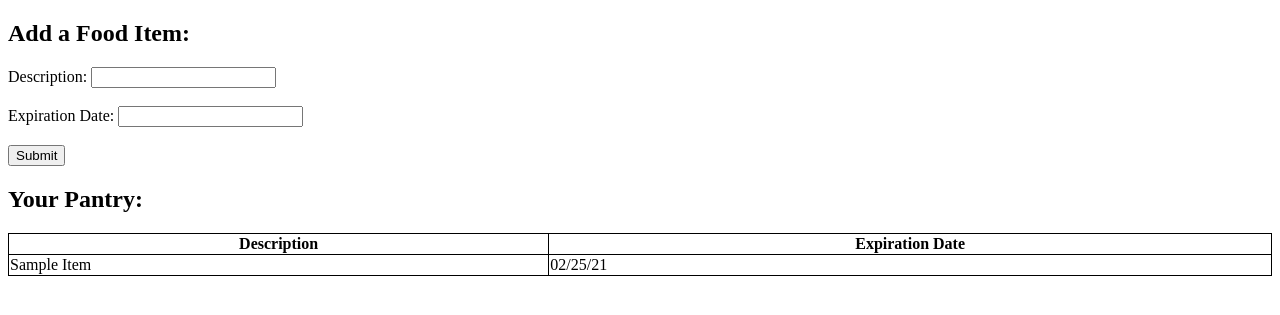
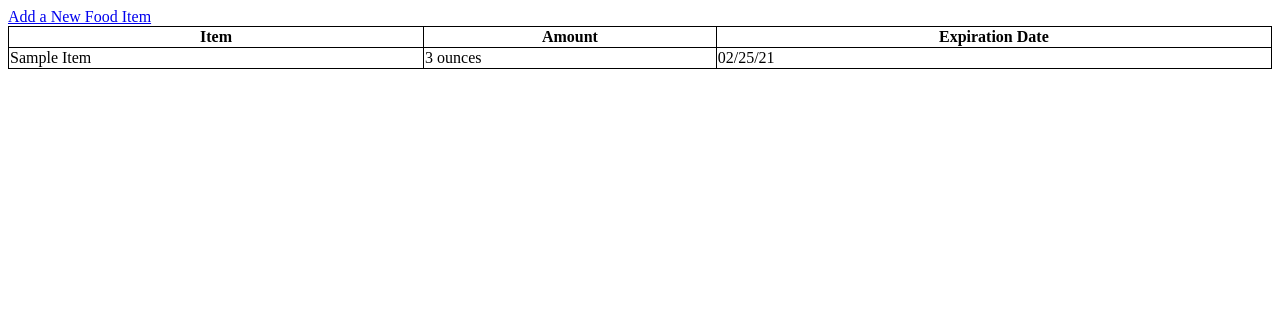
Before and after one commit to Carolinem19630/FoodWaste, a Django app: page /pantry/ in a window 1280 px wide. Shown: the top 315 px of the page. Run offline with Django 3.2, Linux system fonts and the light colour scheme.

Commit message:
added separate views for adding items and viewing pantry, which stores user data using cookies and adding items now works

```diff
--- a/foodWasteHelper/pantry/templates/pantry/index.html
+++ b/foodWasteHelper/pantry/templates/pantry/index.html
@@ -1,36 +1,19 @@
-<!DOCTYPE html>
-<html lang='en'>
-  <head>
-    <title>Food Items</title>
-    <style>
-      table, th, td {
-        border: 1px solid black;
-        border-collapse: collapse;
-      }
-    </style>
-  </head>
-  <body>
-    <h2>Add a Food Item: </h2>
+{% extends "pantry/layout.html" %}
 
-    <label for="descript">Description:</label>
-    <input type="text" id="descript" name="descript"><br><br>
-    <label for="expir">Expiration Date:</label>
-    <input type="text" id="expir" name="expir"><br><br>
-    <input type="submit" value="Submit">
-
-    <h2>Your Pantry:</h2>
+{% block body %}
+    <a href="{% url 'pantry:add' %}">Add a New Food Item</a>
     <table style="width:100%">
       <tr>
-        <th>Description</th>
+        <th>Item</th>
+        <th>Amount</th>
         <th>Expiration Date</th>
       </tr>
-      {% for item in items %}
+      {% for row in items %}
         <tr>
-	  {% for element in item %}
-            <td>{{ element  }}</td>
+	  {% for key, value in row.items %}
+            <td>{{ value  }}</td>
 	  {% endfor %}
         </tr>
       {% endfor %}
     </table>
-  </body>
-</html>
+{% endblock %}
--- /dev/null
+++ b/foodWasteHelper/pantry/templates/pantry/layout.html
@@ -0,0 +1,16 @@
+<!DOCTYPE html>
+<html lang="en">
+    <head>
+        <title>Food Pantry</title>
+	<style>
+          table, th, td {
+          border: 1px solid black;
+          border-collapse: collapse;
+          }
+        </style>
+    </head>
+    <body>
+        {% block body %}
+        {% endblock %}
+    </body>
+</html>
--- a/foodWasteHelper/pantry/urls.py
+++ b/foodWasteHelper/pantry/urls.py
@@ -1,6 +1,9 @@
 from django.urls import path
 from . import views
 
+app_name = 'pantry'
+
 urlpatterns = [
-    path("", views.index, name='index')
+    path("", views.index, name='index'),
+    path('add', views.add, name='add')
 ]
--- a/foodWasteHelper/pantry/views.py
+++ b/foodWasteHelper/pantry/views.py
@@ -1,11 +1,65 @@
 from django.shortcuts import render
 from django.http import HttpResponse
+from django import forms
+from django.urls import reverse
+from django.http import HttpResponseRedirect
 
-items = [['Sample Item', '02/25/21']]
+items = [{'item': 'Sample Item', 'amount': '3 ounces', 'expir': '02/25/21'}]
 
 # Create your views here.
+
+class NewFoodItemForm(forms.Form):
+    food_item = forms.CharField(label="New Food Item")
+
+class NewAmountForm(forms.Form):
+    amount = forms.CharField(label="Amount")
+
+class NewExpirForm(forms.Form):
+    expir = forms.CharField(label="Expiration Date")
 
 def index(request):
     return render(request, 'pantry/index.html', {
         "items": items
     })
+
+# add a new food item:
+
+def add(request):
+
+    # Check if method is POST
+    if request.method == "POST":
+
+        # Take in the data the user submitted and save it as form
+        form1 = NewFoodItemForm(request.POST)
+        form2 = NewAmountForm(request.POST)
+        form3 = NewExpirForm(request.POST)
+
+        # Check if form data is valid (server-side)
+        if (form1.is_valid() and form2.is_valid() and form3.is_valid()):
+
+            # Isolate the task from the 'cleaned' version of form data
+            food_item = form1.cleaned_data["food_item"]
+            amount = form2.cleaned_data["amount"]
+            expir = form3.cleaned_data["expir"]
+
+            # Add the new task to our list of tasks
+            new_row = {'item': food_item, 'amount': amount, 'expir': expir}
+            items.append(new_row)
+
+            # Redirect user to list of tasks
+            return HttpResponseRedirect(reverse("pantry:index"))
+
+        else:
+
+            # If the form is invalid, re-render the page with existing information.
+            return render(request, "pantry/add.html", {
+                "form1": form1,
+                'form2': form2,
+                'form3': form3
+            })
+
+    return render(request, "pantry/add.html", {
+        "form1": NewFoodItemForm(),
+        'form2': NewAmountForm(),
+        'form3': NewExpirForm()
+    })
```
Also changed, not shown: foodWasteHelper/pantry/templates/pantry/add.html (added, +21 -0 lines).
